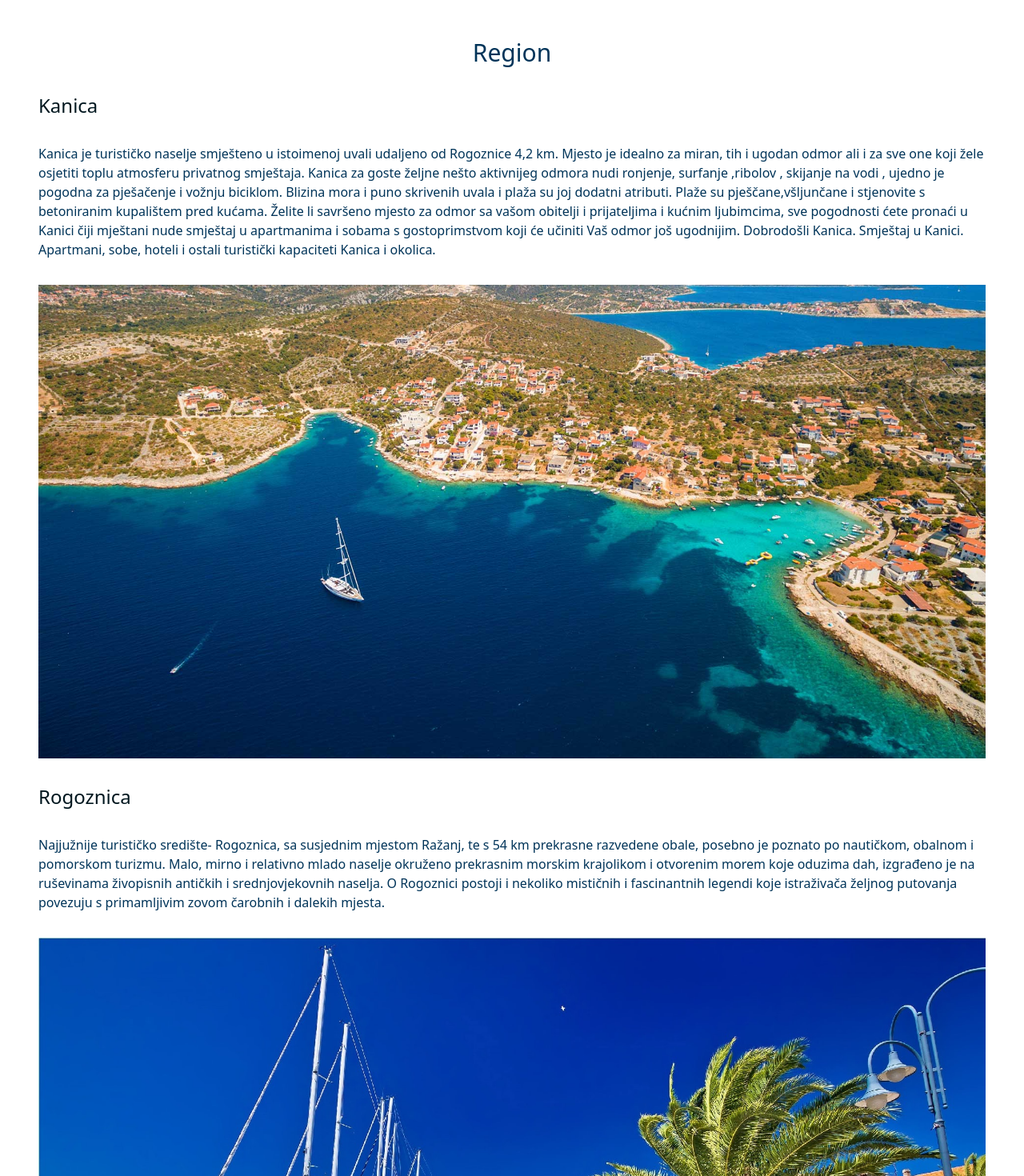
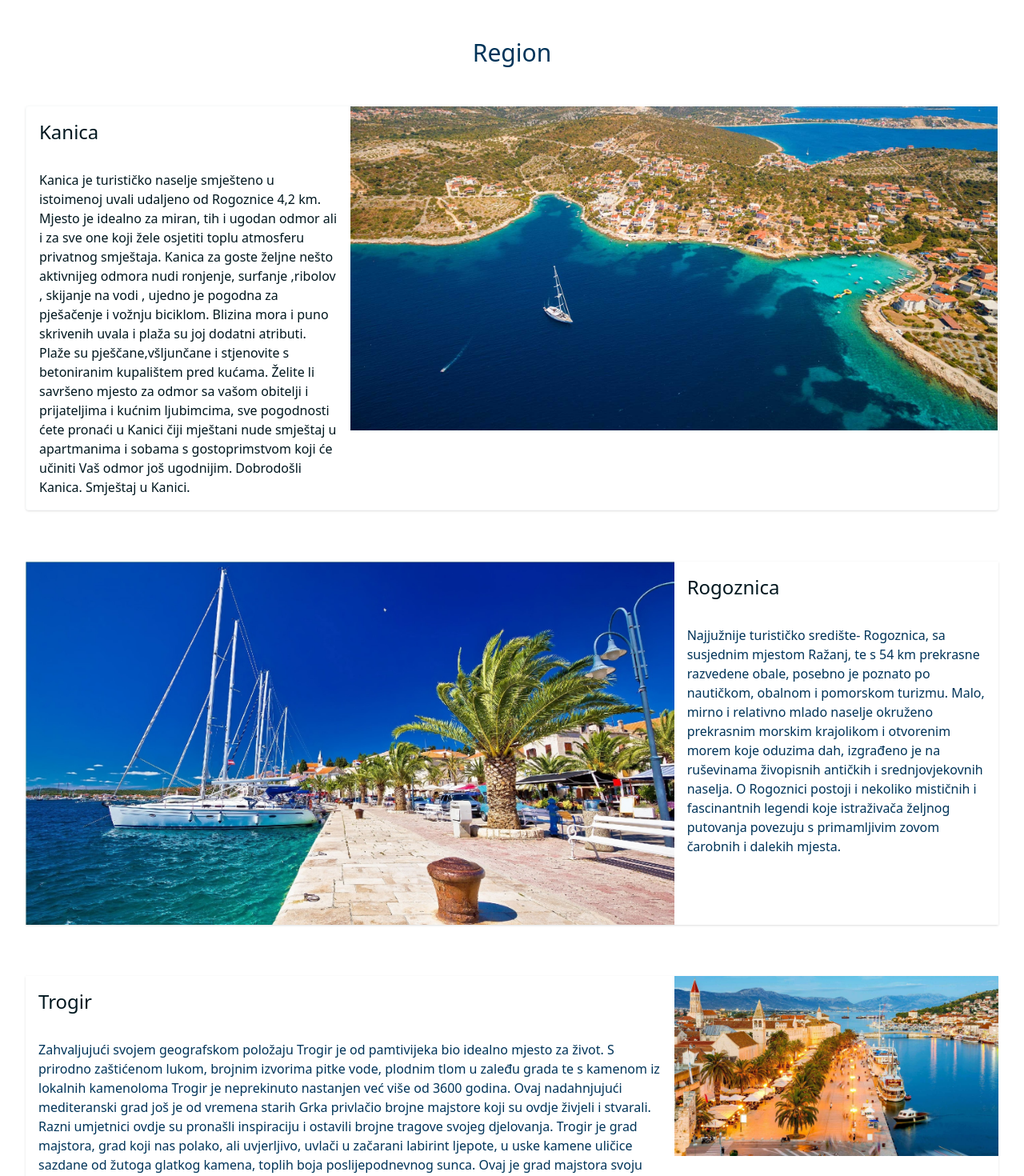
Before and after one commit to valentin994/villa-prgic, a React (Vite) app: page /villa-prgic/region in a window 1280 px wide. Shown: the part 60-1530 px from the top of the page at 80% size. Built offline with nearby package versions, Linux system fonts and the light colour scheme.

Commit message:
added visibilty hook for viewport

```diff
--- a/package.json
+++ b/package.json
@@ -20,6 +20,7 @@
     "prettier": "^3.0.3",
     "react": "^18.2.0",
     "react-dom": "^18.2.0",
+    "react-intersection-observer": "^9.5.2",
     "react-responsive-carousel": "^3.2.23",
     "react-router-dom": "^6.8.1",
     "vite-plugin-svgr": "^2.4.0"
--- a/src/Components/Region.tsx
+++ b/src/Components/Region.tsx
@@ -7,65 +7,82 @@ function Region() {
     <div className="flex items-center justify-center p-8">
       <div className="container">
         <p className="text-secondary text-3xl text-center p-4">Region</p>
-        <p className="text-primary text-2xl p-4 text-piction-blue">Kanica</p>
-        <p className="text-primary p-4 text-secondary">
-          Kanica je turističko naselje smješteno u istoimenoj uvali udaljeno od
-          Rogoznice 4,2 km. Mjesto je idealno za miran, tih i ugodan odmor ali i
-          za sve one koji žele osjetiti toplu atmosferu privatnog smještaja.
-          Kanica za goste željne nešto aktivnijeg odmora nudi ronjenje, surfanje
-          ,ribolov , skijanje na vodi , ujedno je pogodna za pješačenje i vožnju
-          biciklom. Blizina mora i puno skrivenih uvala i plaža su joj dodatni
-          atributi. Plaže su pješčane,všljunčane i stjenovite s betoniranim
-          kupalištem pred kućama. Želite li savršeno mjesto za odmor sa vašom
-          obitelji i prijateljima i kućnim ljubimcima, sve pogodnosti ćete
-          pronaći u Kanici čiji mještani nude smještaj u apartmanima i sobama s
+        <div className="grid grid-cols-3 border border-gray-50 rounded shadow my-8">
+          <div className="">
+            <p className="text-primary text-2xl p-4">Kanica</p>
+            <p className="text-primary p-4">
+              Kanica je turističko naselje smješteno u istoimenoj uvali udaljeno
+              od Rogoznice 4,2 km. Mjesto je idealno za miran, tih i ugodan
+              odmor ali i za sve one koji žele osjetiti toplu atmosferu
+              privatnog smještaja. Kanica za goste željne nešto aktivnijeg
+              odmora nudi ronjenje, surfanje ,ribolov , skijanje na vodi ,
+              ujedno je pogodna za pješačenje i vožnju biciklom. Blizina mora i
+              puno skrivenih uvala i plaža su joj dodatni atributi. Plaže su
+              pješčane,všljunčane i stjenovite s betoniranim kupalištem pred
+              kućama. Želite li savršeno mjesto za odmor sa vašom obitelji i
+              prijateljima i kućnim ljubimcima, sve pogodnosti ćete pronaći u
+              Kanici čiji mještani nude smještaj u apartmanima i sobama s
               gostoprimstvom koji će učiniti Vaš odmor još ugodnijim. Dobrodošli
-          Kanica. Smještaj u Kanici. Apartmani, sobe, hoteli i ostali turistički
-          kapaciteti Kanica i okolica.
+              Kanica. Smještaj u Kanici.
             </p>
+          </div>
           <img
             src={KanicaImage}
             alt="Kanica"
-          className="object-cover max-w-full h-auto p-4"
+            className="object-cover max-w-full h-auto col-span-2"
           />
-        <p className="text-primary text-2xl p-4 text-piction-blue">Rogoznica</p>
-        <p className="text-primary p-4 text-secondary">
-          Najjužnije turističko središte- Rogoznica, sa susjednim mjestom
-          Ražanj, te s 54 km prekrasne razvedene obale, posebno je poznato po
-          nautičkom, obalnom i pomorskom turizmu. Malo, mirno i relativno mlado
-          naselje okruženo prekrasnim morskim krajolikom i otvorenim morem koje
-          oduzima dah, izgrađeno je na ruševinama živopisnih antičkih i
-          srednjovjekovnih naselja. O Rogoznici postoji i nekoliko mističnih i
-          fascinantnih legendi koje istraživača željnog putovanja povezuju s
-          primamljivim zovom čarobnih i dalekih mjesta.
-        </p>
+        </div>
+        <div className="grid grid-cols-3 border-1 border-gray shadow my-16">
           <img
             src={RogoznicaImage}
             alt="Rogoznica"
-          className="object-cover max-w-full h-auto p-4"
+            className="object-cover max-w-full h-auto col-span-2"
           />
-        <p className="text-primary text-2xl p-4 text-piction-blue">Trogir</p>
+          <div className="">
+            <p className="text-primary text-2xl p-4 text-piction-blue">
+              Rogoznica
+            </p>
             <p className="text-primary p-4 text-secondary">
-          Zahvaljujući svojem geografskom položaju Trogir je od pamtivijeka bio
-          idealno mjesto za život. S prirodno zaštićenom lukom, brojnim izvorima
-          pitke vode, plodnim tlom u zaleđu grada te s kamenom iz lokalnih
-          kamenoloma Trogir je neprekinuto nastanjen već više od 3600 godina.
-          Ovaj nadahnjujući mediteranski grad još je od vremena starih Grka
-          privlačio brojne majstore koji su ovdje živjeli i stvarali. Razni
-          umjetnici ovdje su pronašli inspiraciju i ostavili brojne tragove
-          svojeg djelovanja. Trogir je grad majstora, grad koji nas polako, ali
-          uvjerljivo, uvlači u začarani labirint ljepote, u uske kamene uličice
-          sazdane od žutoga glatkog kamena, toplih boja poslijepodnevnog sunca.
-          Ovaj je grad majstora svoju priču započeo portalom Majstora Radovana,
-          Muscardellom, Alešijem, Firentincem, Duknovićem i Blažom Jurjevom
-          Trogiraninom. Ti majstori označili su prekretnicu u povijesti Trogira,
-          smjestivši ga u sam svjetski umjetnički vrh.
+              Najjužnije turističko središte- Rogoznica, sa susjednim mjestom
+              Ražanj, te s 54 km prekrasne razvedene obale, posebno je poznato
+              po nautičkom, obalnom i pomorskom turizmu. Malo, mirno i relativno
+              mlado naselje okruženo prekrasnim morskim krajolikom i otvorenim
+              morem koje oduzima dah, izgrađeno je na ruševinama živopisnih
+              antičkih i srednjovjekovnih naselja. O Rogoznici postoji i
+              nekoliko mističnih i fascinantnih legendi koje istraživača željnog
+              putovanja povezuju s primamljivim zovom čarobnih i dalekih mjesta.
             </p>
+          </div>
+        </div>
+        <div className="grid grid-cols-3 border-1 border-gray shadow my-16">
+          <div className="col-span-2">
+            <p className="text-primary text-2xl p-4 text-piction-blue">
+              Trogir
+            </p>
+            <p className="text-primary p-4 text-secondary">
+              Zahvaljujući svojem geografskom položaju Trogir je od pamtivijeka
+              bio idealno mjesto za život. S prirodno zaštićenom lukom, brojnim
+              izvorima pitke vode, plodnim tlom u zaleđu grada te s kamenom iz
+              lokalnih kamenoloma Trogir je neprekinuto nastanjen već više od
+              3600 godina. Ovaj nadahnjujući mediteranski grad još je od vremena
+              starih Grka privlačio brojne majstore koji su ovdje živjeli i
+              stvarali. Razni umjetnici ovdje su pronašli inspiraciju i ostavili
+              brojne tragove svojeg djelovanja. Trogir je grad majstora, grad
+              koji nas polako, ali uvjerljivo, uvlači u začarani labirint
+              ljepote, u uske kamene uličice sazdane od žutoga glatkog kamena,
+              toplih boja poslijepodnevnog sunca. Ovaj je grad majstora svoju
+              priču započeo portalom Majstora Radovana, Muscardellom, Alešijem,
+              Firentincem, Duknovićem i Blažom Jurjevom Trogiraninom. Ti
+              majstori označili su prekretnicu u povijesti Trogira, smjestivši
+              ga u sam svjetski umjetnički vrh.
+            </p>
+          </div>
           <img
             src={TrogirImage}
             alt="Trogir"
-          className="object-cover max-w-full h-auto p-4"
+            className="object-cover max-w-full h-auto"
           />
+        </div>
         <p className="text-primary text-2xl p-4 text-piction-blue">Split</p>
         <p className="text-primary p-4 text-secondary">
           Punih 17 stoljeća traje priča o Splitu, još otkako je rimski car
--- /dev/null
+++ b/src/utility/useIsVisible.tsx
@@ -0,0 +1,16 @@
+export function useIsVisible(): boolean {
+  const [isIntersecting, setIntersecting] = useState(false);
+
+  useEffect(() => {
+    const observer = new IntersectionObserver(([entry]) => {
+      setIntersecting(entry.isIntersecting);
+    });
+
+    observer.observe(ref.current);
+    return () => {
+      observer.disconnect();
+    };
+  }, [ref]);
+
+  return isIntersecting;
+}
```
Also changed, not shown: 1 other file (tests, documents, lock files or other folders). Lines whose indentation alone changed are shown as unchanged.
